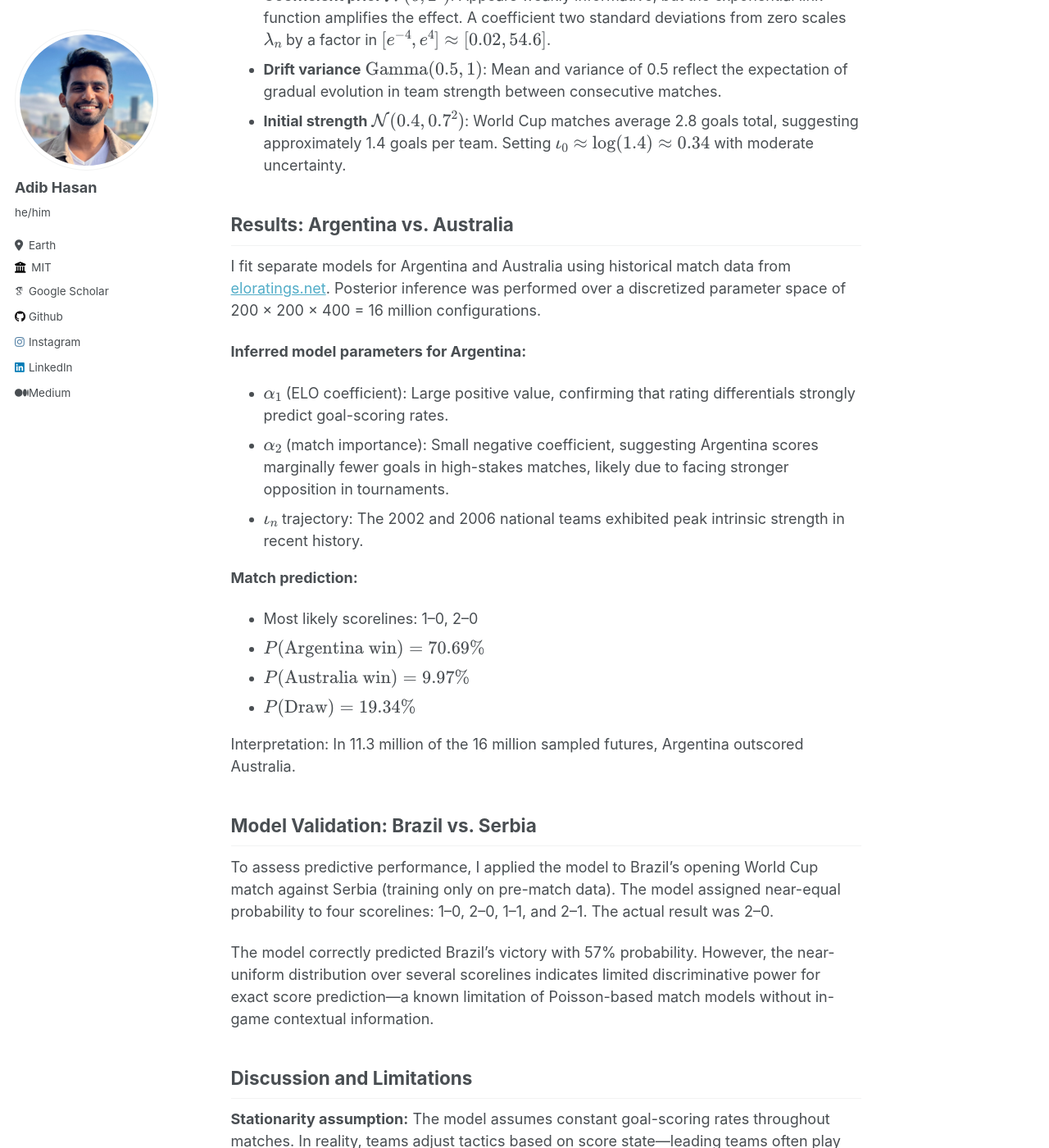
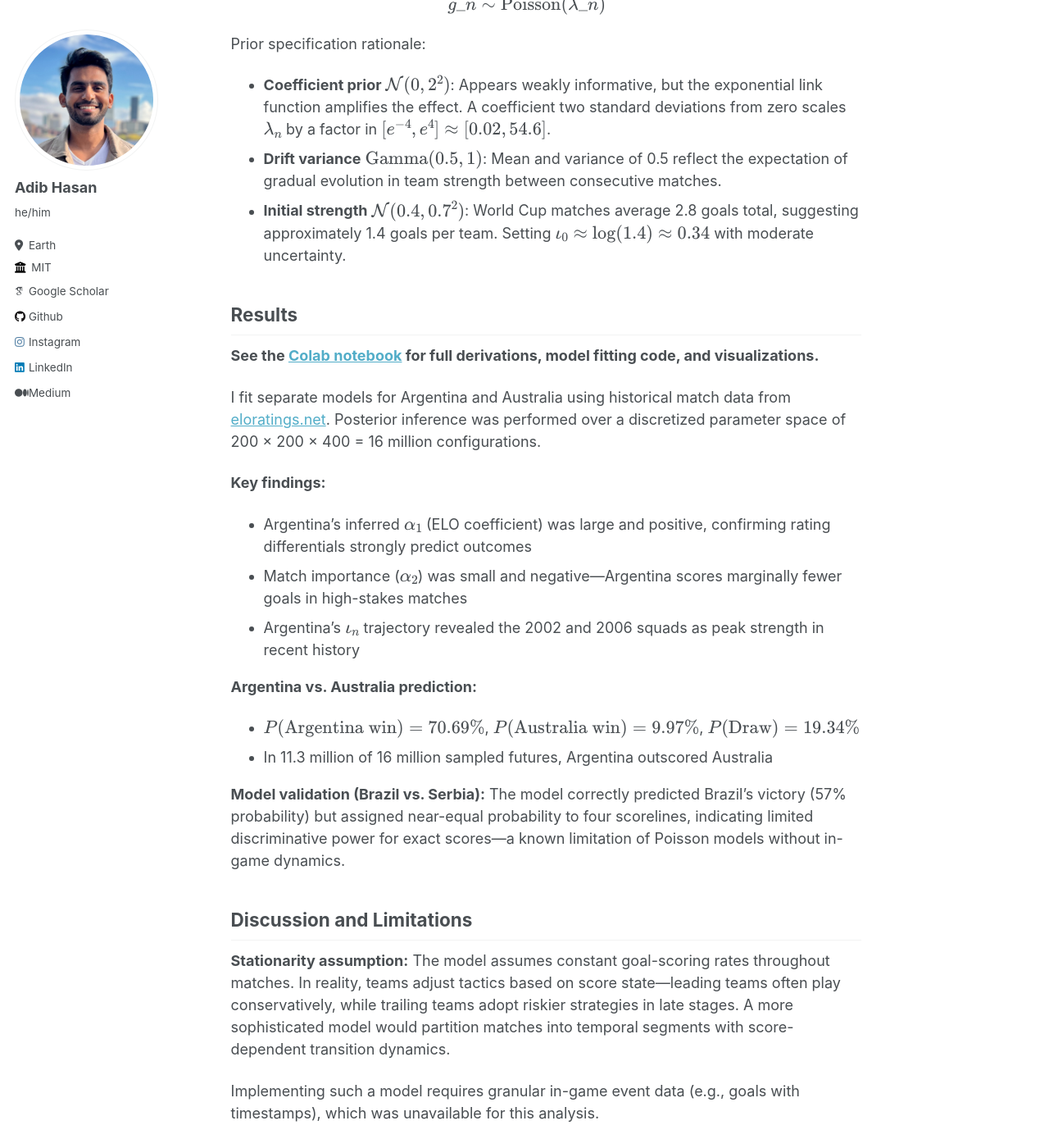
Before and after one commit to Neehan/neehan.github.io, a Jekyll site: the page built from _blog/bayesian-soccer-score.md, in a window 1280 px wide and 1400 px high, scrolled down 2756 px. Shown: the whole window at 82% size. Built offline with Jekyll 4.4.1, drawn with Linux system fonts in a browser that asks for light colours; some web fonts are replaced; some of the changed text lies outside the part shown.

Commit message:
added bayesian soccer score

```diff
--- a/_blog/bayesian-soccer-score.md
+++ b/_blog/bayesian-soccer-score.md
@@ -5,33 +5,37 @@ collection: blog
 date: 2022-12-01
 ---
 
+*For a less technical introduction to this work, see the [Medium article](https://medium.com/@notadib/i-looked-into-16-million-futures-and-saw-argentina-win-against-australia-in-11-million-of-them-c336574ae574).*
+
 *Note: After completing this work, I discovered [a similar model](https://eightyfivepoints.blogspot.com/2018/05/what-can-we-expect-from-21st-fifa-world.html) by Dixon and Coles. The key differences in my approach are the inclusion of a temporal drift term and full posterior estimation rather than maximum likelihood.*
 
 I develop a probabilistic framework for predicting soccer match outcomes by modeling team goal-scoring rates as an autoregressive time series with Gaussian drift. The model treats each team's latent strength as evolving stochastically over time, with observations generated via a Poisson likelihood. Rather than fitting a neural network to learn these dynamics, I specify an interpretable Bayesian hierarchical model with explicit priors on drift variance and covariate effects. This design prioritizes posterior interpretability and uncertainty quantification over raw predictive performance.
 
+**Full implementation:** [Colab notebook](https://colab.research.google.com/drive/1b-o\_ACHLYiweYk\_Ynp\_qxcWvZ2Am7-At) | [GitHub repo](https://github.com/notadib/soccer-wc-pred)
+
 ## Problem Formulation
 
-Let \\(g_n \in \mathbb{Z}_{\geq 0}\\) denote the number of goals scored by a team in match \\(n\\). We seek to model the conditional distribution \\(P(g_n \mid g_{1:n-1}, \mathbf{x}_{1:n})\\), where \\(\mathbf{x}_n\\) represents match-specific covariates (opponent strength, venue, etc.).
+Let \\(g\_n \in \mathbb{Z}\_{\geq 0}\\) denote the number of goals scored by a team in match \\(n\\). We seek to model the conditional distribution \\(P(g\_n \mid g\_{1:n-1}, \mathbf{x}\_{1:n})\\), where \\(\mathbf{x}\_n\\) represents match-specific covariates (opponent strength, venue, etc.).
 
 We adopt a Poisson likelihood for goal counts:
 
 $$
 
-g_n \mid \lambda_n \sim \text{Poisson}(\lambda_n)
+g\_n \mid \lambda\_n \sim \text{Poisson}(\lambda\_n)
 
 $$
 
-where \\(\lambda_n > 0\\) is the instantaneous goal-scoring rate for match \\(n\\). The key modeling challenge is to specify how \\(\lambda_n\\) depends on historical observations and covariates while accounting for temporal evolution in team quality.
+where \\(\lambda\_n > 0\\) is the instantaneous goal-scoring rate for match \\(n\\). The key modeling challenge is to specify how \\(\lambda\_n\\) depends on historical observations and covariates while accounting for temporal evolution in team quality.
 
-We decompose \\(\lambda_n\\) into:
-1. A latent team strength parameter \\(\iota_n \in \mathbb{R}\\) that evolves as a Gaussian random walk
-2. A linear adjustment term \\(\boldsymbol{\alpha}^\top \mathbf{x}_n\\) capturing match-specific effects
+We decompose \\(\lambda\_n\\) into:
+1. A latent team strength parameter \\(\iota\_n \in \mathbb{R}\\) that evolves as a Gaussian random walk
+2. A linear adjustment term \\(\boldsymbol{\alpha}^\top \mathbf{x}\_n\\) capturing match-specific effects
 
 This yields the log-linear specification:
 
 $$
 
-\log \lambda_n = \iota_n + \boldsymbol{\alpha}^\top \mathbf{x}_n
+\log \lambda\_n = \iota\_n + \boldsymbol{\alpha}^\top \mathbf{x}\_n
 
 $$
 
@@ -39,7 +43,7 @@ Inference proceeds via sequential Bayesian updating:
 
 $$
 
-P(\iota_n, \boldsymbol{\alpha}, \sigma \mid g_{1:n}) \propto P(g_n \mid \iota_n, \boldsymbol{\alpha}) \cdot P(\iota_n \mid \iota_{n-1}, \sigma) \cdot P(\iota_{n-1}, \boldsymbol{\alpha}, \sigma \mid g_{1:n-1})
+P(\iota\_n, \boldsymbol{\alpha}, \sigma \mid g\_{1:n}) \propto P(g\_n \mid \iota\_n, \boldsymbol{\alpha}) \cdot P(\iota\_n \mid \iota\_{n-1}, \sigma) \cdot P(\iota\_{n-1}, \boldsymbol{\alpha}, \sigma \mid g\_{1:n-1})
 
 $$
 
@@ -47,19 +51,19 @@ where \\(\sigma^2\\) parameterizes the drift variance between consecutive matche
 
 ## Simplified Model: Fixed Opposition
 
-Consider a simplified scenario where team A plays only team B repeatedly. We model team A's goal-scoring rate \\(\lambda_n\\) in match \\(n\\) as evolving according to:
+Consider a simplified scenario where team A plays only team B repeatedly. We model team A's goal-scoring rate \\(\lambda\_n\\) in match \\(n\\) as evolving according to:
 
 $$
 
 \begin{align}
-g_n &\sim \text{Poisson}(\lambda_n)\\
-\lambda_n &\sim \mathcal{N}(\lambda_{n-1}, \sigma^2)\\
-P(\lambda_n \mid g_n, g_{n-1},\ldots) &\propto P(g_n\mid\lambda_n) \cdot P(\lambda_n \mid g_{n-1},\ldots)
+g\_n &\sim \text{Poisson}(\lambda\_n)\\
+\lambda\_n &\sim \mathcal{N}(\lambda\_{n-1}, \sigma^2)\\
+P(\lambda\_n \mid g\_n, g\_{n-1},\ldots) &\propto P(g\_n\mid\lambda\_n) \cdot P(\lambda\_n \mid g\_{n-1},\ldots)
 \end{align}
 
 $$
 
-The drift term \\(\lambda_n \sim \mathcal{N}(\lambda_{n-1}, \sigma^2)\\) accounts for temporal changes in team quality due to lineup adjustments, player form, and experience accumulation. The posterior update can be computed numerically or via MCMC sampling.
+The drift term \\(\lambda\_n \sim \mathcal{N}(\lambda\_{n-1}, \sigma^2)\\) accounts for temporal changes in team quality due to lineup adjustments, player form, and experience accumulation. The posterior update can be computed numerically or via MCMC sampling.
 
 For example, suppose Argentina scores 2 goals in match 1. Our posterior for \\(\lambda\\) concentrates around 2. In match 2, they score 1 goal; the posterior shifts left. In match 3, they score 3 goals; it shifts right, but with narrower variance as we accumulate more observations.
 
@@ -68,12 +72,12 @@ For example, suppose Argentina scores 2 goals in match 1. Our posterior for \\(\
 The simplified model fails when teams face different opponents. If Brazil plays South Korea and then Argentina, the observed goal-scoring rates cannot be directly compared without accounting for opponent strength.
 
 We decompose team performance into:
-1. **Intrinsic strength** \\(\iota_n\\): Team quality against a standardized baseline opponent
+1. **Intrinsic strength** \\(\iota\_n\\): Team quality against a standardized baseline opponent
 2. **Match-specific adjustments**: Covariates capturing opponent strength, match importance, venue effects, and player availability
 
-Let \\(\mathbf{x}_n\\) denote the covariate vector for match \\(n\\), including:
-- ELO rating difference \\(E_n\\)
-- Match importance \\(m_n\\) (e.g., World Cup vs. friendly)
+Let \\(\mathbf{x}\_n\\) denote the covariate vector for match \\(n\\), including:
+- ELO rating difference \\(E\_n\\)
+- Match importance \\(m\_n\\) (e.g., World Cup vs. friendly)
 - Key player availability indicators
 - Home advantage
 
@@ -81,7 +85,7 @@ We model the observed goal rate as:
 
 $$
 
-\lambda_n = \exp(\iota_n + \boldsymbol{\alpha}^\top \mathbf{x}_n)
+\lambda\_n = \exp(\iota\_n + \boldsymbol{\alpha}^\top \mathbf{x}\_n)
 
 $$
 
@@ -92,41 +96,36 @@ $$
 \begin{align}
 \boldsymbol{\alpha} &\sim \mathcal{N}(0, 2^2 \mathbf{I})\\
 \sigma &\sim \text{Gamma}(0.5, 1)\\
-\iota_0 &\sim \mathcal{N}(0.4, 0.7^2)\\
-\iota_n &\sim \mathcal{N}(\iota_{n-1}, \sigma^2)\\
-\lambda_n &= \exp(\iota_n + \boldsymbol{\alpha}^\top \mathbf{x}_n)\\
-g_n &\sim \text{Poisson}(\lambda_n)
+\iota\_0 &\sim \mathcal{N}(0.4, 0.7^2)\\
+\iota\_n &\sim \mathcal{N}(\iota\_{n-1}, \sigma^2)\\
+\lambda\_n &= \exp(\iota\_n + \boldsymbol{\alpha}^\top \mathbf{x}\_n)\\
+g\_n &\sim \text{Poisson}(\lambda\_n)
 \end{align}
 
 $$
 
 Prior specification rationale:
-- **Coefficient prior** \\(\mathcal{N}(0, 2^2)\\): Appears weakly informative, but the exponential link function amplifies the effect. A coefficient two standard deviations from zero scales \\(\lambda_n\\) by a factor in \\([e^{-4}, e^4] \approx [0.02, 54.6]\\).
+- **Coefficient prior** \\(\mathcal{N}(0, 2^2)\\): Appears weakly informative, but the exponential link function amplifies the effect. A coefficient two standard deviations from zero scales \\(\lambda\_n\\) by a factor in \\([e^{-4}, e^4] \approx [0.02, 54.6]\\).
 - **Drift variance** \\(\text{Gamma}(0.5, 1)\\): Mean and variance of 0.5 reflect the expectation of gradual evolution in team strength between consecutive matches.
-- **Initial strength** \\(\mathcal{N}(0.4, 0.7^2)\\): World Cup matches average 2.8 goals total, suggesting approximately 1.4 goals per team. Setting \\(\iota_0 \approx \log(1.4) \approx 0.34\\) with moderate uncertainty.
+- **Initial strength** \\(\mathcal{N}(0.4, 0.7^2)\\): World Cup matches average 2.8 goals total, suggesting approximately 1.4 goals per team. Setting \\(\iota\_0 \approx \log(1.4) \approx 0.34\\) with moderate uncertainty.
 
-## Results: Argentina vs. Australia
+## Results
+
+**See the [Colab notebook](https://colab.research.google.com/drive/1b-o\_ACHLYiweYk\_Ynp\_qxcWvZ2Am7-At) for full derivations, model fitting code, and visualizations.**
 
 I fit separate models for Argentina and Australia using historical match data from [eloratings.net](http://eloratings.net). Posterior inference was performed over a discretized parameter space of 200 × 200 × 400 = 16 million configurations.
 
-**Inferred model parameters for Argentina:**
-- \\(\alpha_1\\) (ELO coefficient): Large positive value, confirming that rating differentials strongly predict goal-scoring rates.
-- \\(\alpha_2\\) (match importance): Small negative coefficient, suggesting Argentina scores marginally fewer goals in high-stakes matches, likely due to facing stronger opposition in tournaments.
-- \\(\iota_n\\) trajectory: The 2002 and 2006 national teams exhibited peak intrinsic strength in recent history.
+**Key findings:**
+- Argentina's inferred \\(\alpha\_1\\) (ELO coefficient) was large and positive, confirming rating differentials strongly predict outcomes
+- Match importance (\\(\alpha\_2\\)) was small and negative—Argentina scores marginally fewer goals in high-stakes matches
+- Argentina's \\(\iota\_n\\) trajectory revealed the 2002 and 2006 squads as peak strength in recent history
 
-**Match prediction:**
-- Most likely scorelines: 1–0, 2–0
-- \\(P(\text{Argentina win}) = 70.69\%\\)
-- \\(P(\text{Australia win}) = 9.97\%\\)
-- \\(P(\text{Draw}) = 19.34\%\\)
+**Argentina vs. Australia prediction:**
+- \\(P(\text{Argentina win}) = 70.69\%\\), \\(P(\text{Australia win}) = 9.97\%\\), \\(P(\text{Draw}) = 19.34\%\\)
+- In 11.3 million of 16 million sampled futures, Argentina outscored Australia
 
-Interpretation: In 11.3 million of the 16 million sampled futures, Argentina outscored Australia.
-
-## Model Validation: Brazil vs. Serbia
-
-To assess predictive performance, I applied the model to Brazil's opening World Cup match against Serbia (training only on pre-match data). The model assigned near-equal probability to four scorelines: 1–0, 2–0, 1–1, and 2–1. The actual result was 2–0.
-
-The model correctly predicted Brazil's victory with 57% probability. However, the near-uniform distribution over several scorelines indicates limited discriminative power for exact score prediction—a known limitation of Poisson-based match models without in-game contextual information.
+**Model validation (Brazil vs. Serbia):**
+The model correctly predicted Brazil's victory (57% probability) but assigned near-equal probability to four scorelines, indicating limited discriminative power for exact scores—a known limitation of Poisson models without in-game dynamics.
 
 ## Discussion and Limitations
 
@@ -146,6 +145,4 @@ Despite these constraints, the model produces interpretable posterior distributi
 
 ## Implementation
 
-Full code available at [github.com/notadib/soccer-wc-pred](https://github.com/notadib/soccer-wc-pred). The implementation uses JAX for JIT-compiled numerical integration, achieving approximately 15× speedup over naive NumPy implementations.
-
-A more detailed exposition of this work is available in the [original Medium article](https://medium.com/@notadib/i-looked-into-16-million-futures-and-saw-argentina-win-against-australia-in-11-million-of-them-c336574ae574).
+The implementation uses JAX for JIT-compiled numerical integration, achieving approximately 15× speedup over naive NumPy implementations. See the [Colab notebook](https://colab.research.google.com/drive/1b-o\_ACHLYiweYk\_Ynp\_qxcWvZ2Am7-At) for interactive code and [GitHub repo](https://github.com/notadib/soccer-wc-pred) for the full source.
```
